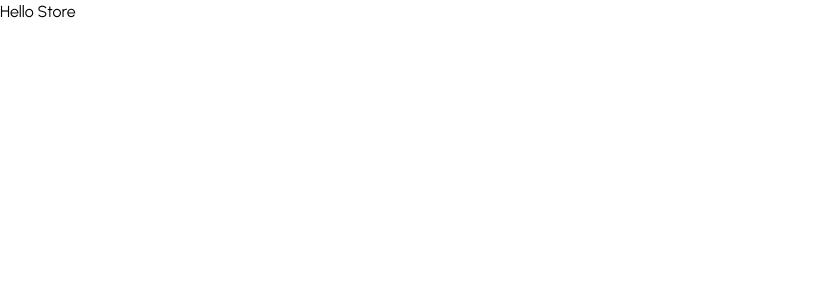
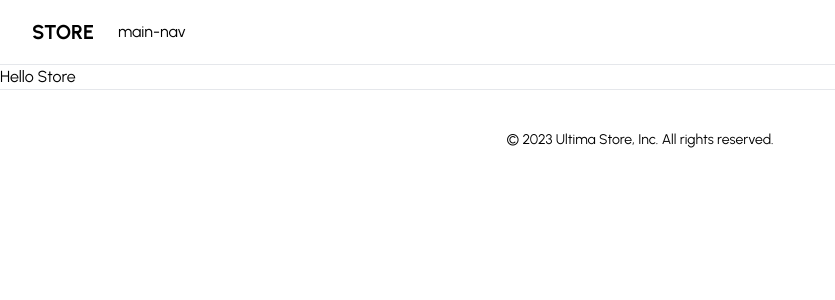
Before and after one commit to RicardoCS18/NextJS-ECommerce-Store, a Next.js app: page / in a window 1280 px wide. Shown: the top 300 px of the page, without its empty margins (0-835 px from the left). Built offline with nearby package versions, Linux system fonts and the light colour scheme.

Commit message:
creating Main Navigation Bar

```diff
--- a/app/layout.tsx
+++ b/app/layout.tsx
@@ -1,6 +1,9 @@
 import type { Metadata } from 'next'
 import { Urbanist } from 'next/font/google'
 import './globals.css'
+
+import Footer from '@/components/footer'
+import Navbar from '@/components/navbar'
 
 const font = Urbanist({ subsets: ['latin'] })
 
@@ -16,7 +19,11 @@
 }) {
   return (
     <html lang="en">
-      <body className={font.className}>{children}</body>
+      <body className={font.className}>
+        <Navbar />
+        {children}
+        <Footer />
+      </body>
     </html>
   )
 }
--- /dev/null
+++ b/components/footer.tsx
@@ -0,0 +1,13 @@
+const Footer = () => {
+  return (
+    <footer className="bg-white border-t">
+      <div className="mx-auto py-10">
+        <p className="text-center text-sm text-black">
+          &copy; 2023 Ultima Store, Inc. All rights reserved.
+        </p>
+      </div>
+    </footer>
+  )
+}
+
+export default Footer;
--- /dev/null
+++ b/components/main-nav.tsx
@@ -0,0 +1,40 @@
+"use client"
+import Link from "next/link"
+import { usePathname } from "next/navigation"
+
+interface MainNavProps {
+  data: any
+}
+
+const MainNav: React.FC<MainNavProps> = ({
+  data
+}) => {
+
+  const pathname = usePathname()
+
+  const routes = data.map((route) => ({
+    href: `/category/${route.id}`,
+    label: routes.name,
+    active: pathname === `/category/${route.id}`
+  }))
+
+  return (
+    <nav
+      className="mx-6 flex items-center space-x-4 lg:space-x-6"
+    >
+      {routes.map((route) => (
+        <Link
+          key={route.href}
+          href={route.href}
+        >
+          {route.label}
+        </Link>
+      ))
+
+      }
+      main-nav
+    </nav>
+  )
+}
+
+export default MainNav
--- /dev/null
+++ b/components/navbar.tsx
@@ -0,0 +1,21 @@
+import Link from "next/link";
+
+import Container from "@/components/ui/container";
+import MainNav from "@/components/main-nav";
+
+const Navbar = () => {
+  return (
+    <div className="border-b">
+      <Container>
+        <div className="relative px-4 sm:px-6 lg:px-8 flex h-16 items-center">
+          <Link href="/" className="ml-4 flex lg:ml-0 gap-x-2 ">
+            <p className="font-bold text-xl">STORE</p>
+          </Link>
+          <MainNav data={[]} />
+        </div>
+      </Container>
+    </div>
+  );
+}
+
+export default Navbar
--- /dev/null
+++ b/components/ui/container.tsx
@@ -0,0 +1,15 @@
+interface ContainerProps {
+  children: React.ReactNode
+}
+
+const Container: React.FC<ContainerProps> = ({
+  children
+}) => {
+  return (
+    <div className="mx-auto max-w-7xl">
+      {children}
+    </div>
+  )
+}
+
+export default Container
```
